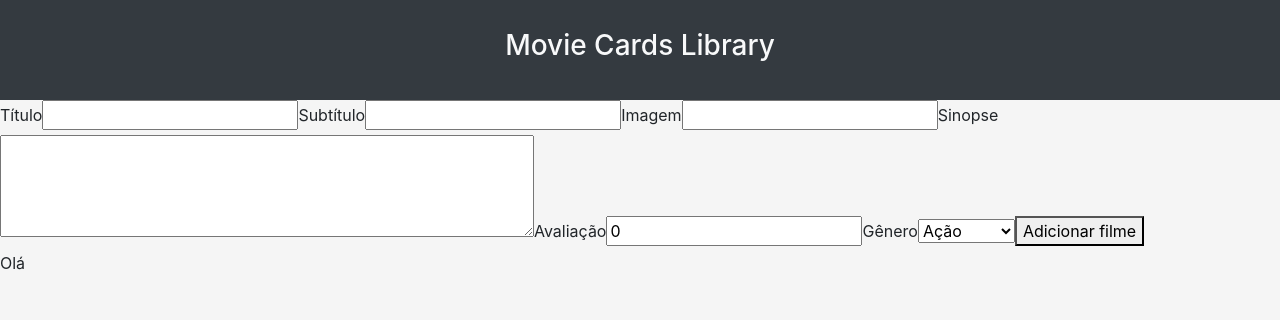
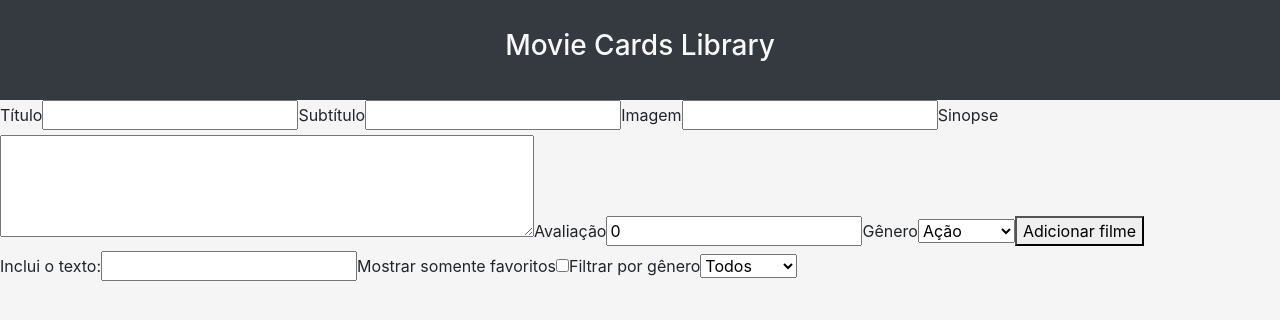
Before and after one commit to flpnascto/movie-card-library-stateful, a React (Create React App) app: page / in a window 1280 px wide. Shown: the top 320 px of the page. Built offline with nearby package versions, Linux system fonts and the light colour scheme.

Commit message:
Definindo estado inicial do componente MovieLibrary e renderizando a SearchBar internamente.

```diff
--- a/src/components/MovieLibrary.jsx
+++ b/src/components/MovieLibrary.jsx
@@ -1,10 +1,49 @@
 // implement MovieLibrary component here
 import React from 'react';
+import SearchBar from './SearchBar';
 
 class MovieLibrary extends React.Component {
+  constructor(props) {
+    super(props);
+
+    this.onSearchTextChange = this.onSearchTextChange.bind(this);
+    this.onBookmarkedChange = this.onBookmarkedChange.bind(this);
+    this.onSelectedGenreChange = this.onSelectedGenreChange.bind(this);
+
+    const { movies } = this.props;
+
+    this.state = {
+      searchText: '',
+      bookmarkedOnly: false,
+      selectedGenre: '',
+      movies,
+    };
+  }
+
+  onSearchTextChange(event) {
+    this.setState({ searchText: event.target.value });
+  }
+
+  onBookmarkedChange(event) {
+    this.setState({ bookmarkedOnly: event.target.checked });
+  }
+
+  onSelectedGenreChange(event) {
+    this.setState({ selectedGenre: event.target.value });
+  }
+
   render() {
     return (
-      <div>Olá</div>
+      <div>
+        <SearchBar
+          searchText={this.state.searchText}
+          onSearchTextChange={this.onSearchTextChange}
+          bookmarkedOnly={this.state.bookmarkedOnly}
+          onBookmarkedChange={this.onBookmarkedChange}
+          selectedGenre={this.state.selectedGenre}
+          onSelectedGenreChange={this.onSelectedGenreChange}
+        />
+      </div>
     );
   }
 }
```
